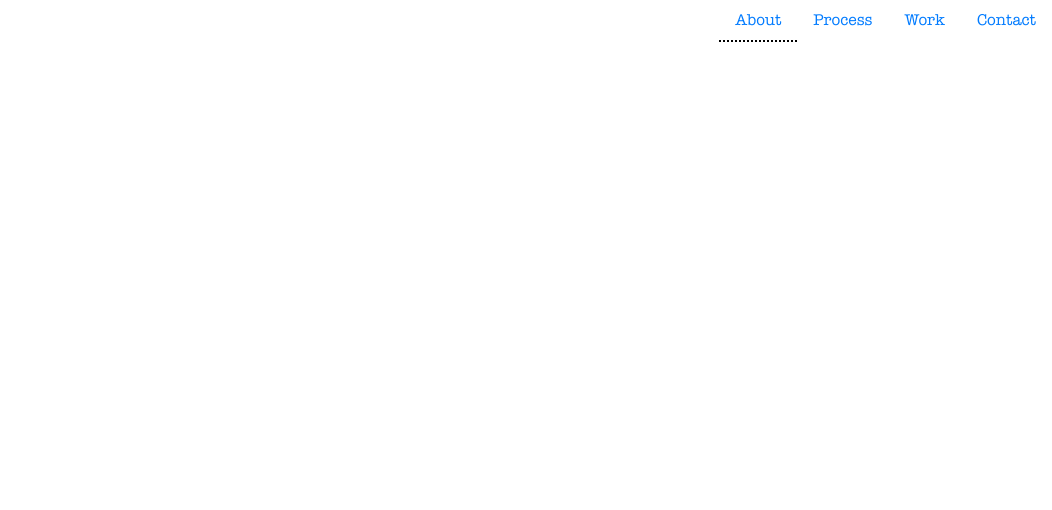
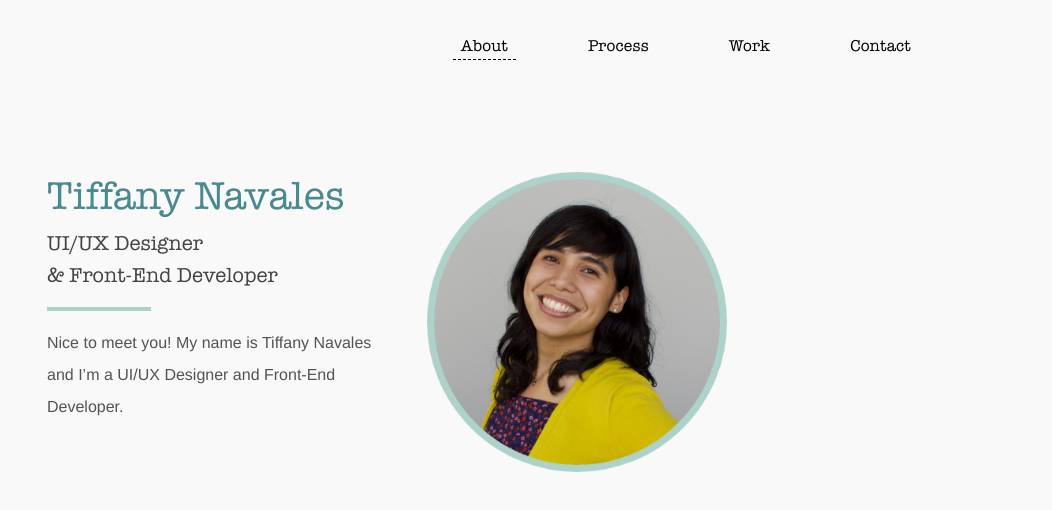
Before and after one commit to Tiffufu/tiff-portfolio, a website: page index.html in a window 1280 px wide. Shown: the whole page, without its empty margins (228-1280 px from the left). Drawn offline with nearby package versions, Linux system fonts and the light colour scheme; a web font is replaced by a local one.

Commit message:
Added navigation and header

```diff
--- a/index.html
+++ b/index.html
@@ -20,7 +20,9 @@
 </head>
 
 <body>
-    <ul class="nav justify-content-end">
+    <div class="container">
+        <nav>
+            <ul class="nav d-flex justify-content-end">
                 <li class="nav-item">
                     <a class="nav-link active" href="#">About</a>
                 </li>
@@ -34,6 +36,25 @@
                     <a class="nav-link" href="#">Contact</a>
                 </li>
             </ul>
+        </nav>
+
+        <div class="row header">
+            <div class="header__title col-4 offset-2">
+                <h1>Tiffany Navales</h1>
+                <p class="header__subtitle">
+                    UI/UX Designer<br>
+                    & Front-End Developer
+                </p>
+                <hr>
+                <p class="header__intro">
+                    Nice to meet you! My name is Tiffany Navales and I’m a UI/UX Designer and Front-End Developer.
+                </p>
+            </div>
+            <div class="header__photo col-6">
+                <img class="float-left" src="img/tiff.png" alt="Tiffany Navales">
+            </div>
+        </div>
+    </div>
 
 
 
--- a/scss/_header.scss
+++ b/scss/_header.scss
@@ -1,67 +1,31 @@
-.splash-header {
-    width:100%;
-    min-height: 750px;
-    margin:0 auto 30px;
-    padding:10px 0;
-    background:url(../img/bicycle-splash3.jpg) top center no-repeat fixed;
-    background-size:100%;
+.header {
+  margin-top: 6rem;
 }
 
-@media screen and (max-width:1500px){
-  background-size:auto;
-}
-
-.splash-text-bubble {
-  width: 45%;
-  height:0;
-  padding-bottom: 45%;
-  -moz-border-radius: 50%;
-  -webkit-border-radius: 50%;
-  border-radius: 50%;
-  background: white;
-  z-index:10;
-  left: 3%;
-  top: 3%;
-  opacity: 0.85;
-  position: absolute;
-}
-
-.bubble-text {
-  z-index:10;
-  left: 5%;
-  top: 23%;
-  position:absolute;
-  text-align:center;
-  background:white;
-  -moz-border-radius: 50%;
-  -webkit-border-radius: 50%;
-  border-radius: 50%;
-    width: 50%;
-    height:50%;
-    padding:5%;
-      opacity: 0.85;
-}
-
-
-.navigation {
-    position: relative;
-    width: 50%;
-    padding-bottom: 25%;
-    overflow: hidden;
-    background: #4679BD;
-}
-
-/*Scrolling navigation*/
-header {
-  padding: 154px 0 100px;
-}
-
-@media (min-width: 992px) {
-  header {
-    padding: 156px 0 100px;
+.header {
+  &__title {
+    font-family: 'American Typewriter', Arial, sans-serif;
+    font-size: 3rem;
+    color: #488B8F;
+  }
+  &__subtitle {
+    font-size: 1.3rem;
+    color: #434343;
+  }
+  &__intro {
+    font-family: 'Helvetica', Arial, sans-serif;
+    font-size: 1rem;
+    margin-top: 1rem;
+    line-height: 2rem;
+    color: #535353;
+  }
+  &__photo img {
+    height: 300px;
+    width: 300px;
+  }
+  hr {
+    border: #ADD2C9 solid 2.5px;
+    width: 100px;
+    margin:0;
   }
 }
-
-section {
-  padding: 150px 0;
-}
--- a/scss/_layout.scss
+++ b/scss/_layout.scss
@@ -1,8 +1,4 @@
 body {
-    font-family: 'Source Sans Pro', sans-serif;
+    // font-family: 'Source Sans Pro', sans-serif;
+    background-color: #FAF9F9;
   }
-
-  .container-fluid {
-    padding-right: 0;
-    padding-left:0;
-  }
--- a/scss/_navigation.scss
+++ b/scss/_navigation.scss
@@ -3,5 +3,27 @@ li.nav-item {
 }
 
 a.active {
-    border-bottom: 2px dotted black;
+    border-bottom: 1.8px dashed black;
 }
+
+a:hover {
+    color: #042a2b;
+    // border-bottom: 1.9px dashed #042a2b;
+}
+
+li.nav-item:hover {
+    background-color: #e7e247;
+    border-radius: 11px;
+}
+
+.nav {
+    margin: 1rem;
+}
+
+.nav-link {
+    color: black;
+    padding: .1rem .5rem;
+    margin: 1rem 2rem;
+    font-size: 1.01rem;
+    letter-spacing: 0.01rem;
+}
```
Also changed, not shown: package.json (+8 -2 lines), css/main.css, img/tiff.png (added), 1 other file. Lines whose indentation alone changed are shown as unchanged.
